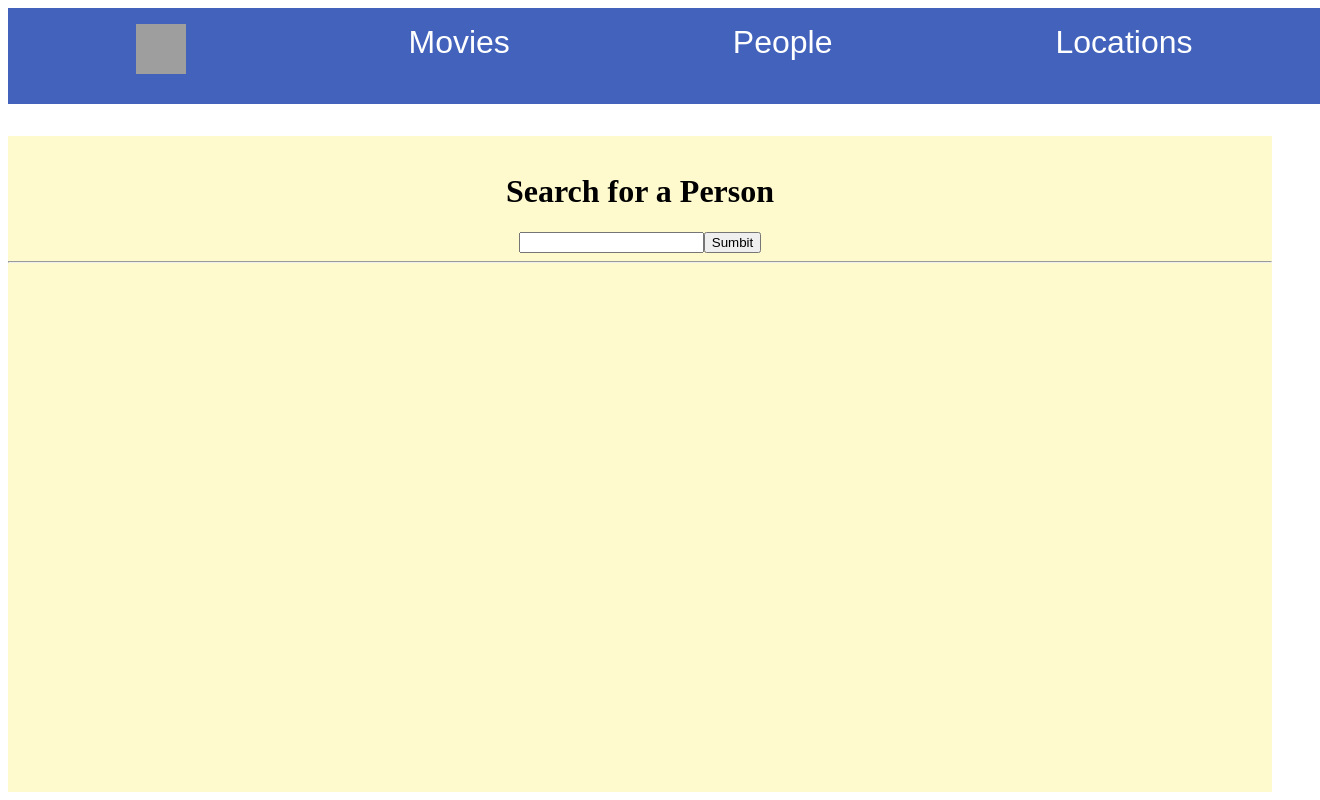
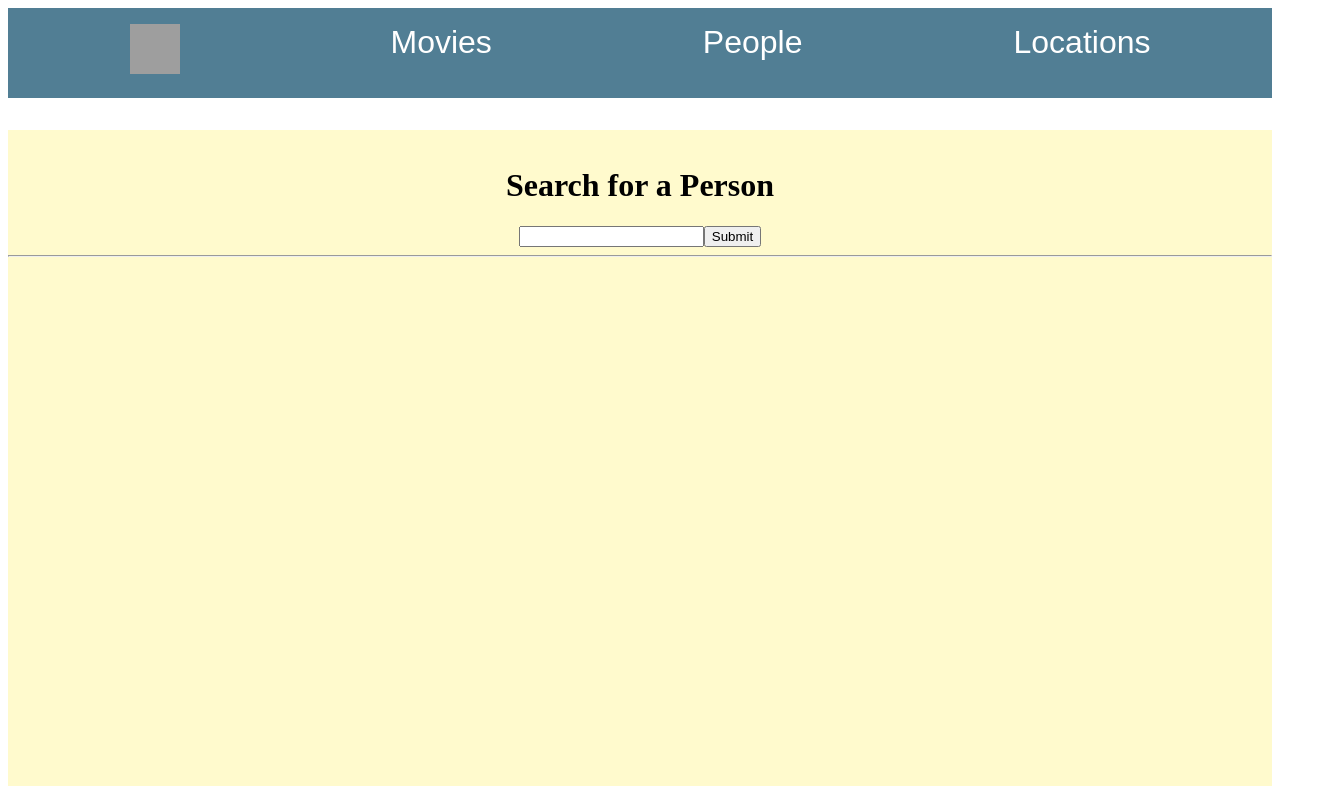
Before and after one commit to joinpursuit/9-1-module-three-assessment, a React (Create React App) app: page /people in a window 1280 px wide. Shown: the whole page, 1320 px wide, since content can reach past the window. Built offline with nearby package versions, Linux system fonts and the light colour scheme; grey boxes are pictures that could not be loaded; the HTML template or start-up script is replaced by a standard one.

Commit message:
passed version -- will work on refactoring fetch

```diff
--- a/public/people.json
+++ b/public/people.json
@@ -576,7 +576,7 @@
   {
     "id": "2409052a-9029-4e8d-bfaf-70fd82c8e48d",
     "name": "Kiki",
-    "gander": "Female",
+    "gender": "Female",
     "age": "13",
     "eye_color": "Black",
     "hair_color": "Brown",
--- a/src/components/Home.css
+++ /dev/null
@@ -1,5 +0,0 @@
-.home {
-    height: 100vh;
-    width: 100vw;
-    text-align: center;
-}
--- a/src/components/Home.js
+++ b/src/components/Home.js
@@ -1,5 +1,3 @@
-import "./Home.css";
-
 const Home = () => {
   return (
     <div className="home">
--- a/src/components/Nav.css
+++ /dev/null
@@ -1,10 +0,0 @@
-.nav {
-    background-color: rgba(16, 57, 171, 0.787);
-    height: 8vh;
-    width: 100vw;
-}
-
-.logo{
-    height: 50px;
-    width: 50px;
-}
--- a/src/components/Nav.js
+++ b/src/components/Nav.js
@@ -1,5 +1,4 @@
 import { Link } from "react-router-dom";
-import "./Nav.css";
 
 const Nav = () => {
   return (
--- a/src/components/People.js
+++ b/src/components/People.js
@@ -45,7 +45,7 @@ const People = () => {
       <h1>Search for a Person</h1>
       <form onSubmit={handleSubmit}>
         <input type="text" value={inputBox} onChange={handleInput}></input>
-        <button type="submit">Sumbit</button>
+        <button type="submit">Submit</button>
         <hr />
 
         {personInfo.length !== 0 ? (
@@ -55,6 +55,10 @@ const People = () => {
             <p>
               <strong>Age:</strong>
               {personInfo.age}
+            </p>
+            <p>
+              <strong>Gender: </strong>
+              {personInfo.gender}
             </p>
             <p>
               <strong>Eye Color: </strong>
--- a/src/index.css
+++ b/src/index.css
@@ -1,3 +1,10 @@
+.home {
+  height: 100vh;
+  width: 100vw;
+  text-align: center;
+}
+
+
 nav {
   display: flex;
   justify-content: space-around;
@@ -15,6 +22,7 @@ nav a {
 
 nav img {
   height: 50px;
+  width: 50px;
 }
 
 main {
@@ -33,6 +41,7 @@ h2 {
 
 li {
   font-size: 1em;
+
 }
 
 .locations {
@@ -40,6 +49,7 @@ li {
   padding: 1em;
   min-height: 80vh;
   text-align: center;
+
 
 }
 
@@ -71,6 +81,7 @@ li {
 
 .locations ul > li > ul li span {
   text-align: center;
+
   display: inline-block;
   width: 100%;
 }
```
